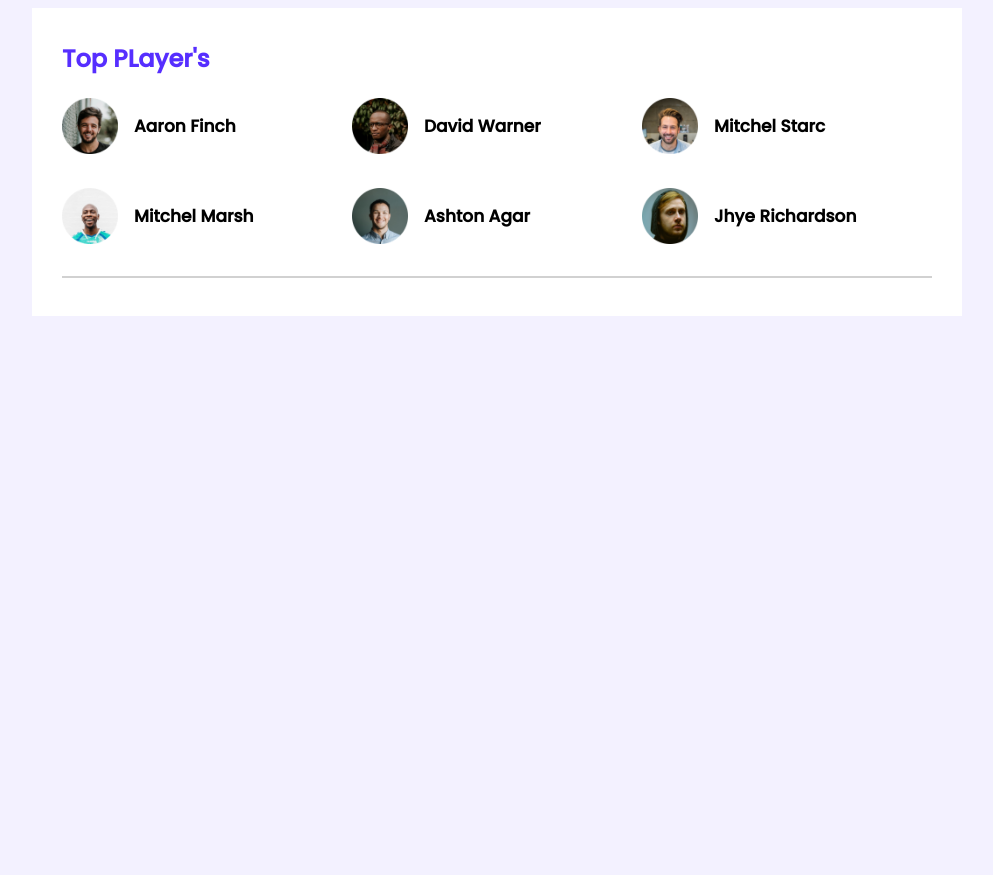
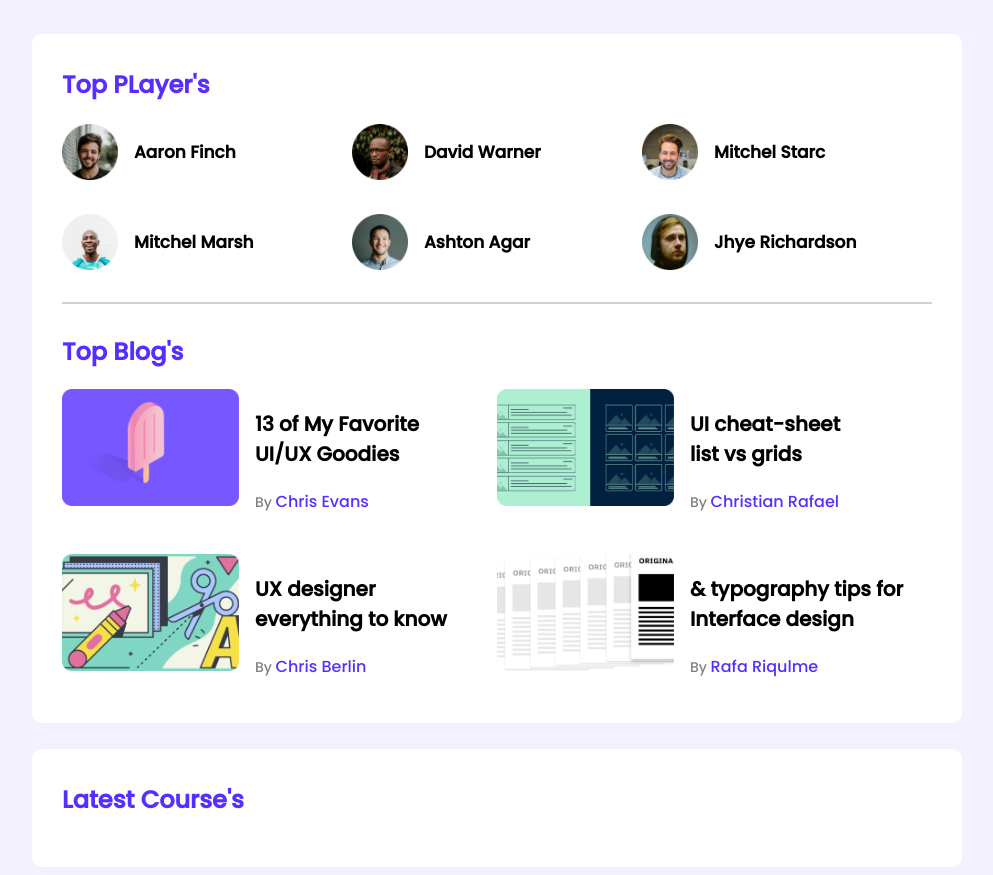
Before and after one commit to Rakibhasan-programmer/responsive-practice, a plain HTML site: page index.html in a window 1280 px wide. Shown: the whole page, without its empty margins (143-1136 px from the left). Before the commit the page ends 800 px from the top, so only its background shows below. Drawn offline with Linux system fonts and the light colour scheme.

Commit message:
Blog section done

```diff
--- a/index.html
+++ b/index.html
@@ -50,6 +50,55 @@
                 </div>
             </div>
             <hr>
+            <div class="top-blogs">
+                <h2 class="section-title">Top Blog's</h2>
+                <div class="blogs">
+                    <article class="blog">
+                        <div class="thumbnail">
+                            <img src="images/blogs/blog-1.png" alt="">
+                        </div>
+                        <div class="blog-info">
+                            <h3 class="blog-title">13 of My Favorite<br>
+                                UI/UX Goodies</h3>
+                            <p class="blog-author">By <a href="" target="_blank">Chris Evans</a></p>
+                        </div>
+                    </article>
+                    <article class="blog">
+                        <div class="thumbnail">
+                            <img src="images/blogs/blog-2.png" alt="">
+                        </div>
+                        <div class="blog-info">
+                            <h3 class="blog-title">UI cheat-sheet<br>
+                                list vs grids</h3>
+                            <p class="blog-author">By <a href="" target="_blank">Christian Rafael</a></p>
+                        </div>
+                    </article>
+                    <article class="blog">
+                        <div class="thumbnail">
+                            <img src="images/blogs/blog-3.png" alt="">
+                        </div>
+                        <div class="blog-info">
+                            <h3 class="blog-title"> UX designer<br>
+                                everything to know</h3>
+                            <p class="blog-author">By <a href="" target="_blank">Chris Berlin</a></p>
+                        </div>
+                    </article>
+                    <article class="blog">
+                        <div class="thumbnail">
+                            <img src="images/blogs/blog-4.png" alt="">
+                        </div>
+                        <div class="blog-info">
+                            <h3 class="blog-title">& typography tips for<br>
+                                Interface design</h3>
+                            <p class="blog-author">By <a href="" target="_blank">Rafa Riqulme</a></p>
+                        </div>
+                    </article>
+                </div>
+            </div>
+        </section>
+        <!-- Latest Course section -->
+        <section class="container">
+            <h2 class="section-title">Latest Course's</h2>
         </section>
     </main>
 
--- a/style.css
+++ b/style.css
@@ -4,12 +4,15 @@ body{
 }
 main{
     display: flex;
-    justify-content: center;
+    flex-direction: column;
+    align-items: center;
 }
 .container{
     background-color: #fff;
     width: 870px;
     padding: 30px;
+    margin-top: 26px;
+    border-radius: 10px;
 }
 .section-title{
     font-size: 24px;
@@ -36,5 +39,33 @@ main{
 hr{
     border: 1px solid #D1D1D1;
     margin-top: 30px;
+    margin-bottom: 30px;
 }
 /* Top Blogs */
+.blog{
+    display: flex;
+}
+.blog .thumbnail img{
+    width: 177px;
+    height: 117px;
+}
+.blog-info{
+    margin-left: 16px;
+}
+.blog-title{
+    font-size: 20px;
+}
+.blog-author{
+    color: grey;
+    font-size: 14px;
+}
+.blog-author a{
+    font-size: 16px;
+    color: #562EFF;
+    text-decoration: none;
+}
+.blogs{
+    display: grid;
+    grid-template-columns: repeat(2, 1fr);
+    grid-row-gap: 26px;
+}
```
